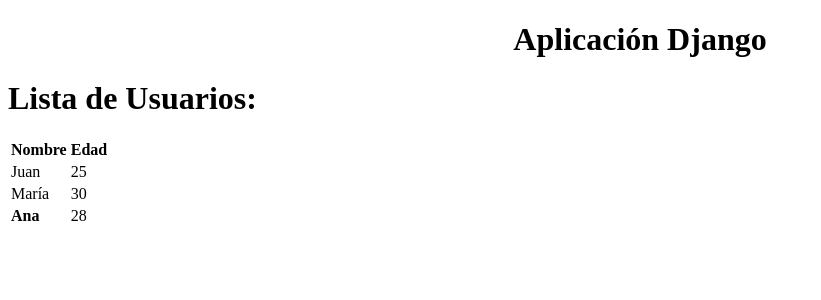
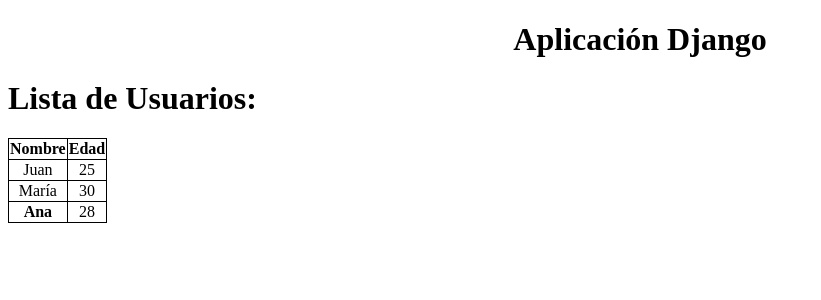
Before and after one commit to OsvalDev91/Guias-de-Python, a Django app: page /lista-usuarios/ in a window 1280 px wide. Shown: the top 300 px of the page, without its empty margins (0-821 px from the left). Run offline with Django 4.2, Linux system fonts and the light colour scheme.

Commit message:
Commit 02 ejercicio get y post

```diff
--- a/practica 05/ejercicio01/PersonaProject/PersonaProject/templates/lista-usuarios.html
+++ b/practica 05/ejercicio01/PersonaProject/PersonaProject/templates/lista-usuarios.html
@@ -3,6 +3,15 @@
 {% block title %}Lista de Usuarios{% endblock %}
 
 {% block content %}
+
+<style>
+    table,th,td {
+        border-collapse: collapse;
+        border: 1px solid black;
+        text-align: center;
+    }
+</style>
+
 <h1>Lista de Usuarios:</h1>
 <table>
     <thead>
```
Also changed, not shown: practica 05/ejercicio01/PersonaProject/PersonaProject/templates/result.html (+8 -1 lines).
